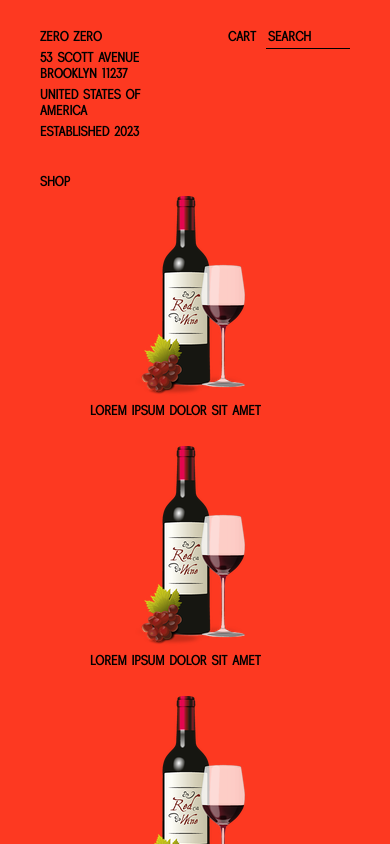
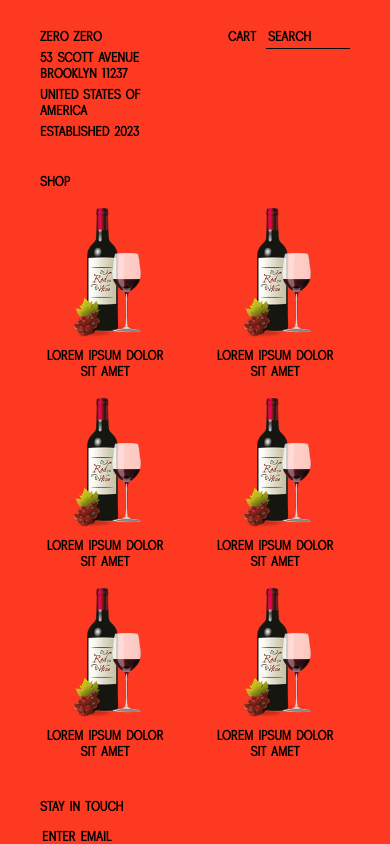
Before and after one commit to rajakumar24/ZeroZero, a React (Create React App) app: page /product in a window 390 px wide. Shown: the top 844 px of the page. Built offline with nearby package versions, Linux system fonts and the light colour scheme; the HTML template or start-up script is replaced by a standard one.

Commit message:
new changes for mobile

```diff
--- a/src/App.css
+++ b/src/App.css
@@ -44,6 +44,9 @@ body {
   justify-content: center; */
   font-size: calc(10px + 2vmin);
   color: white;
+}
+.mobile-product-page {
+  /* display: none; */
 }
 @media only screen and (min-width: 600px){
   .product-page {
@@ -99,6 +102,15 @@ body, body * {
  .product-text {
   font-size: 18px;
   font-weight: 700;
+  line-height: 22px;
+  letter-spacing: 0px;
+  margin-top: 0px;
+  margin-bottom: 5px;
+  text-align: center;
+ }
+ .productdet-text {
+  font-size: 18px;
+  font-weight: 700;
   line-height: 16px;
   letter-spacing: 0px;
   margin-top: 0px;
@@ -108,6 +120,7 @@ body, body * {
  @media only screen and (max-width: 600px){
   .product-text {
     font-size: 13px;
+    line-height: 16px;
   }
   .text{
     font-size: 13px;
@@ -175,12 +188,19 @@ input::-webkit-input-placeholder {
   .footer-hide {
     display: none;
   }
+  .mobile-product-page {
+    display: none;
+  }
 }
 @media only screen and (max-width: 600px){
-  .footer{
+  /* .footer{
     padding-top: 30px !important;
+  } */
+  .product-page {
+    display: none;
   }
 }
+
  /* final end */
 .homepage-nav {
   display: flex;
@@ -228,6 +248,11 @@ input::-webkit-input-placeholder {
   /* margin-top: -300px; */
     /* height: 290px; */
 }
+.mobile-product {
+  display: flex;
+  flex-direction: row;
+  justify-content: space-between;
+}
 @media only screen and (min-width: 600px){
   .product {
   /* STYLES HERE for DEVICES with physical max-screen width of 480px */
@@ -246,7 +271,13 @@ margin-bottom: 75px;
 }
 @media only screen and (max-width: 600px){
   .product-container {
-  height: 230px;
+    width: 130px;
+    height: 190px;
+    align-items: center;
+    display: flex;
+    flex-direction: column;
+    justify-content: center;
+    align-items: center;
   }
 }
 .product-img {
@@ -320,6 +351,10 @@ margin-bottom: 75px;
 }
 
 @media only screen and (max-width: 600px){
+  .product-img {
+    height: 155px;
+    width: 130px;
+  }
 .productdetails {
   background-color: #FD3921;;
   /* min-height: 560px; */
@@ -341,6 +376,7 @@ margin-bottom: 75px;
   margin-top: 20px;
   margin-left: 40px;
   margin-right: 40px;
+  margin-bottom: 25px;
 }
 .shop {
   height: 20px;
--- a/src/Common/Footer/footer.css
+++ b/src/Common/Footer/footer.css
@@ -52,6 +52,9 @@ input::placeholder{
   }
 
   @media only screen and (max-width: 600px){
+    .footer {
+      min-height: 25vh;
+    }
     .input {
       height: 18px;
       width: 80px;
--- a/src/Common/Header/Header.js
+++ b/src/Common/Header/Header.js
@@ -226,9 +226,86 @@ SIT amet</p>
       : window.location.pathname.includes('/productdetails') ? <ProductDetails/>
       : <div className="empty"></div>
       }
+      {/* <Footer /> */}
+       {/* products list */}
+
+      {/* mobile product start */}
+      { window.location.pathname === "/product" ?
+        <div className="mobile-product-page">
+      <div className="mobile-product first-row">
+        <NavLink className="product-navlink"  to="/productdetails">
+        <div className="product-container">
+            <img
+		          src="./images/img4.png"
+		          className="product-img"
+		          alt=""
+			      />
+            <p className="product-text">LOREM IPSUM DOLOR SIT amet</p>
+        </div>
+        </NavLink>
+        <NavLink className="product-navlink"  to="/productdetails">
+        <div className="product-container">
+            <img
+		          src="./images/img4.png"
+		          className="product-img"
+		          alt=""
+			      />
+            <p className="product-text">LOREM IPSUM DOLOR SIT amet</p>
+        </div>
+        </NavLink>
+      </div>
+
+      <div className="mobile-product first-row">
+        <NavLink className="product-navlink"  to="/productdetails">
+        <div className="product-container">
+            <img
+		          src="./images/img4.png"
+		          className="product-img"
+		          alt=""
+			      />
+            <p className="product-text">LOREM IPSUM DOLOR SIT amet</p>
+        </div>
+        </NavLink>
+        <NavLink className="product-navlink"  to="/productdetails">
+        <div className="product-container">
+            <img
+		          src="./images/img4.png"
+		          className="product-img"
+		          alt=""
+			      />
+            <p className="product-text">LOREM IPSUM DOLOR SIT amet</p>
+        </div>
+        </NavLink>
+      </div>
+
+      <div className="mobile-product first-row">
+        <NavLink className="product-navlink"  to="/productdetails">
+        <div className="product-container">
+            <img
+		          src="./images/img4.png"
+		          className="product-img"
+		          alt=""
+			      />
+            <p className="product-text">LOREM IPSUM DOLOR SIT amet</p>
+        </div>
+        </NavLink>
+        <NavLink className="product-navlink"  to="/productdetails">
+        <div className="product-container">
+            <img
+		          src="./images/img4.png"
+		          className="product-img"
+		          alt=""
+			      />
+            <p className="product-text">LOREM IPSUM DOLOR SIT amet</p>
+        </div>
+        </NavLink>
+      </div>
+        </div>
+      : <></>
+      }
       <Footer />
        {/* products list */}
-
+      {/* mobile product end */}
         </div>
         }
       </div>
--- a/src/Common/Header/header.css
+++ b/src/Common/Header/header.css
@@ -93,7 +93,7 @@
     padding-bottom: 10px;
   }
   .empty {
-    height: 30vh;
+    height: 45vh;
   }
   @media only screen and (min-width: 600px){
   .shop-column {
--- a/src/ProductDetails.js
+++ b/src/ProductDetails.js
@@ -11,12 +11,12 @@ const ProductDetails = (props) => {
 		                    alt=""
 			            />
                   <div className="productdetails-text">
-                 <p className="product-text lg">LOREM IPSUM</p>
-      <p className="product-text sm">LOREM IPSUM DOLOR SIT AMET</p>
-      <p className="product-text sm">Etiam posuere quam ac quam. Maecenas aliquet accumsan leo. Nullam dapibus fermentum ipsum. Etiam quis quam. Integer lacinia. Nulla est. Nulla turpis magna, cursus sit amet, suscipit a, interdum id, felis. Integer vulputate sem a nibh rutrum consequat. Maecenas lorem. Pellentesque pretium lectus id turpis. Etiam sapien elit, consequat eget, tristique non, venenatis quis, ante. Fusce wisi. Phasellus faucibus molestie nisl. Fusce eget urna. Curabitur vitae diam non enim </p>
+                 <p className="productdet-text lg">LOREM IPSUM</p>
+      <p className="productdet-text sm">LOREM IPSUM DOLOR SIT AMET</p>
+      <p className="productdet-text sm">Etiam posuere quam ac quam. Maecenas aliquet accumsan leo. Nullam dapibus fermentum ipsum. Etiam quis quam. Integer lacinia. Nulla est. Nulla turpis magna, cursus sit amet, suscipit a, interdum id, felis. Integer vulputate sem a nibh rutrum consequat. Maecenas lorem. Pellentesque pretium lectus id turpis. Etiam sapien elit, consequat eget, tristique non, venenatis quis, ante. Fusce wisi. Phasellus faucibus molestie nisl. Fusce eget urna. Curabitur vitae diam non enim </p>
       <div className="row">
       <div className="bag-count">
-        <p style={{marginTop: "1px"}}>-</p><p style={{marginTop: "1px"}}>1</p><p style={{marginTop: "1px"}}>+</p>
+        <p style={{marginTop: "1px", fontSize: "25px"}}>-</p><p style={{marginTop: "1px", fontSize: "14px"}}>1</p><p style={{marginTop: "1px", fontSize: "16px"}}>+</p>
       </div>
       <button className="bag-button">ADD TO BAG</button >
       </div>
```
